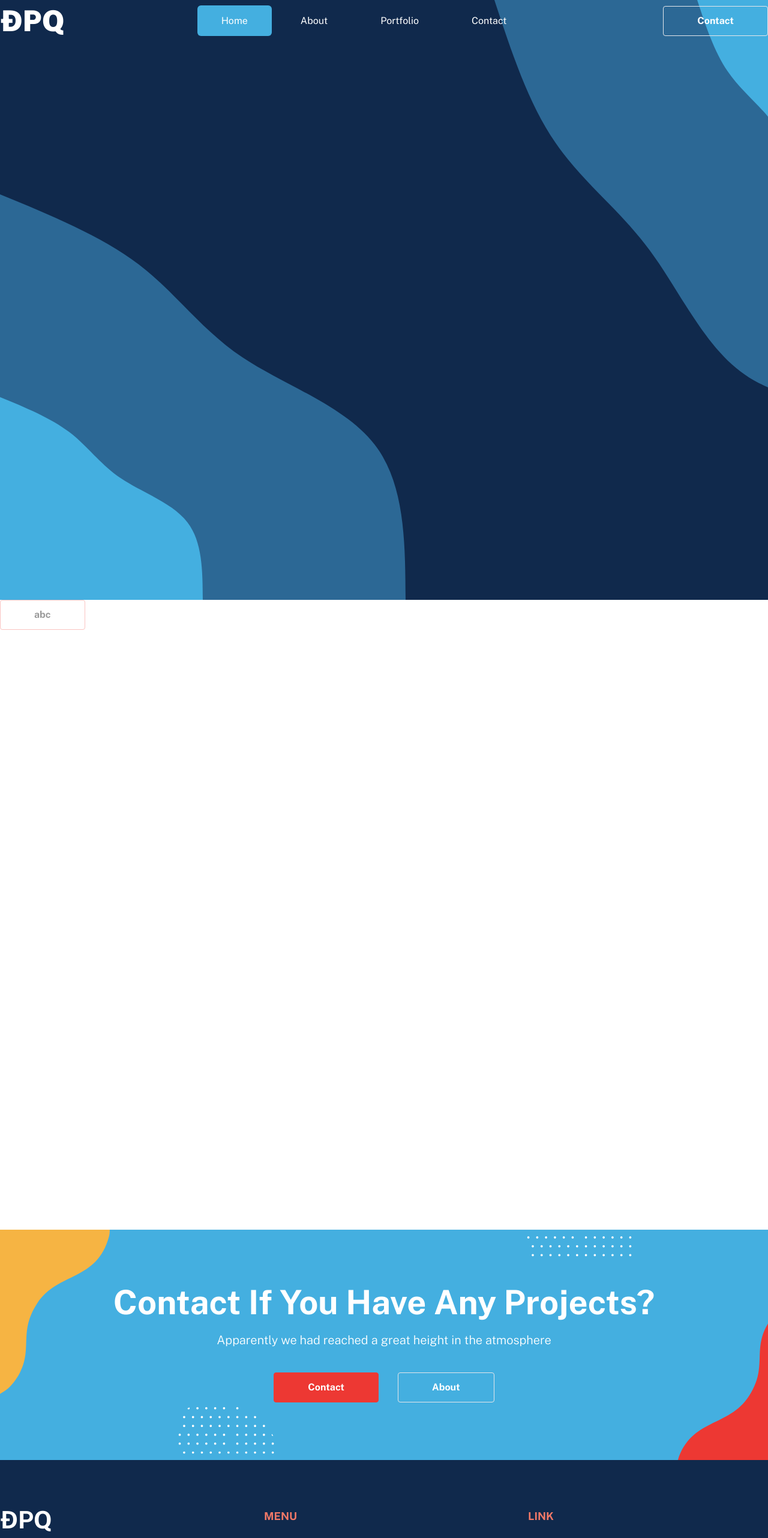
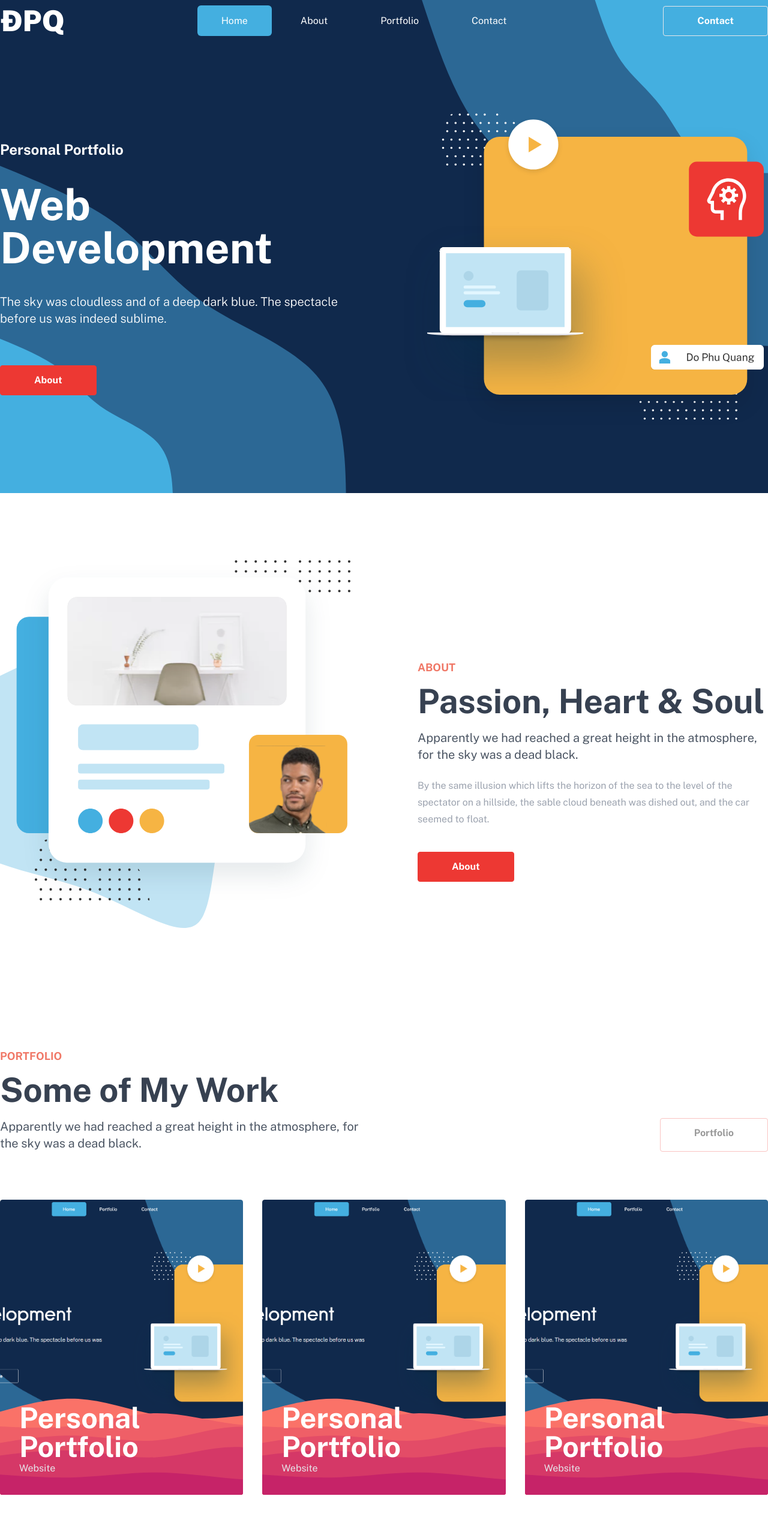
Before and after one commit to phuquang147/portfolio, a React (Create React App) app: page / in a window 1280 px wide. Shown: the top 2564 px of the page at 60% size. Built offline with nearby package versions, Linux system fonts and the light colour scheme; a web font is replaced by a local one.

Commit message:
Add home page

```diff
--- /dev/null
+++ b/src/components/Home/Section1.tsx
@@ -0,0 +1,28 @@
+import Button from '~/ui-components/Button';
+import img from '~/assets/images/image1.svg';
+
+export default function Section1() {
+  return (
+    <div className="pt-header-height bg-main-bg bg-cover flex flex-wrap justify-center">
+      <div className="w-full container grid grid-cols-2 gap-10">
+        <div className="col-span-2 lg:col-span-1 flex items-center px-6 md:px-10 lg:px-0">
+          <div className="text-white flex flex-wrap items-center justify-center">
+            <span className="w-full text-2xl font-bold mt-8 lg:mt-0">Personal Portfolio</span>
+            <span className="w-full text-[56px] leading-[62px] lg:text-7xl font-bold mt-6 lg:mt-10 ">
+              Web Development
+            </span>
+            <span className="w-full font-public-sans text-xl font-light mt-6 lg:mt-10">
+              The sky was cloudless and of a deep dark blue. The spectacle before us was indeed sublime.
+            </span>
+            <div className="w-full flex items-start mt-10 lg:mt-16">
+              <Button type="primary" children="About" to="/about" />
+            </div>
+          </div>
+        </div>
+        <div className="col-span-2 lg:col-span-1 pr-6 md:pr-10 lg:pr-0">
+          <img src={img} alt="" className="py-10 lg:py-28" />
+        </div>
+      </div>
+    </div>
+  );
+}
--- /dev/null
+++ b/src/components/Home/Section2.tsx
@@ -0,0 +1,33 @@
+import React from 'react';
+import Button from '~/ui-components/Button';
+import img from '~/assets/images/img_section1.svg';
+
+export default function Section2() {
+  return (
+    <div className="pt-10 lg:pt-28 bg-section-1-bg bg-cover flex flex-wrap justify-center">
+      <div className="w-full container grid grid-cols-2 gap-0 lg:gap-28">
+        <div className="col-span-2 lg:col-span-1 px-6 md:px-10 lg:px-0">
+          <img src={img} alt="" className="w-full" />
+        </div>
+        <div className="col-span-2 lg:col-span-1 px-6 md:px-10 lg:px-0 flex items-center">
+          <div className="text-white flex flex-wrap items-center justify-center">
+            <span className="w-full text-lg leading-[18px] font-bold text-light-orange">ABOUT</span>
+            <span className="w-full text-[40px] leading-[46px] lg:text-[56px] font-bold mt-6 text-gray-700">
+              Passion, Heart & Soul
+            </span>
+            <span className="w-full text-xl font-normal font-public-sans mt-6 text-gray-600">
+              Apparently we had reached a great height in the atmosphere, for the sky was a dead black.
+            </span>
+            <span className="w-full text-base leading-7 font-normal font-public-sans mt-6 text-gray-400">
+              By the same illusion which lifts the horizon of the sea to the level of the spectator on a hillside, the
+              sable cloud beneath was dished out, and the car seemed to float.{' '}
+            </span>
+            <div className="w-full flex items-start mt-10 mb-10 lg:mb-0">
+              <Button type="primary" children="About" to="/about" />
+            </div>
+          </div>
+        </div>
+      </div>
+    </div>
+  );
+}
--- /dev/null
+++ b/src/components/Home/Section3.tsx
@@ -0,0 +1,33 @@
+import React from 'react';
+import Button from '~/ui-components/Button';
+import Project from '../Project';
+
+export default function Section3() {
+  return (
+    <div className="pt-10 lg:pt-28 flex flex-wrap justify-center">
+      <div className="w-full container">
+        <div className="px-6 md:px-10 lg:px-0 flex items-center">
+          <div className="text-white flex flex-wrap items-center justify-center">
+            <span className="w-full text-lg leading-[18px] font-bold text-light-orange">PORTFOLIO</span>
+            <span className="w-full text-[40px] leading-[46px] lg:text-[56px] font-bold mt-6 text-gray-700">
+              Some of My Work
+            </span>
+            <div className="grid grid-cols-2 gap-5 mt-6">
+              <span className="col-span-2 lg:col-span-1 w-full text-xl font-normal font-public-sans text-gray-600">
+                Apparently we had reached a great height in the atmosphere, for the sky was a dead black.
+              </span>
+              <div className="col-span-2 lg:col-span-1 flex justify-start lg:justify-end">
+                <Button type="secondary" children="Portfolio" to="/portfolio" />
+              </div>
+            </div>
+          </div>
+        </div>
+        <div className="grid grid-cols-3 gap-8 my-20 px-6 md:px-10 lg:px-0">
+          <Project className="col-span-3 lg:col-span-1" />
+          <Project className="col-span-3 lg:col-span-1" />
+          <Project className="col-span-3 lg:col-span-1" />
+        </div>
+      </div>
+    </div>
+  );
+}
--- /dev/null
+++ b/src/components/Project.tsx
@@ -0,0 +1,23 @@
+import React from 'react';
+import projectImage from '~/assets/images/project/project1.png';
+import Button from '~/ui-components/Button';
+
+type Props = {
+  className?: string;
+};
+
+export default function Project({ className }: Props) {
+  return (
+    <div className={`group relative rounded overflow-hidden ${className}`}>
+      <img className="w-full h-[300px] lg:h-[380px] object-cover rounded mb-20 lg:mb-28" src={projectImage} alt="" />
+      <div className="absolute bg-project-bg2 bg-cover top-0 left-0 w-full h-full flex flex-col justify-end p-8">
+        <p className="text-4xl lg:text-5xl font-bold text-white">Personal Portfolio</p>
+        <p className="text-base font-normal font-public-sans text-gray-200">Website</p>
+      </div>
+      <div className="absolute bottom-0 left-0 w-full h-0 flex flex-col justify-center items-center bg-project-bg opacity-0 group-hover:h-full group-hover:opacity-95 duration-500">
+        <p className="text-3xl lg:text-4xl font-bold text-white text-center">Personal Portfolio</p>
+        <Button type="transparent" children="View Details" to="/portfolio/abv" className="mt-4" />
+      </div>
+    </div>
+  );
+}
--- a/src/pages/Home.tsx
+++ b/src/pages/Home.tsx
@@ -1,12 +1,13 @@
-import React from 'react';
-import Button from '~/ui-components/Button';
+import Section1 from '~/components/Home/Section1';
+import Section2 from '~/components/Home/Section2';
+import Section3 from '~/components/Home/Section3';
 
 function Home() {
   return (
-    <div className="">
-      <div className="pt-header-height bg-main-bg bg-cover h-[1000px]"></div>
-      <Button type="secondary" children="abc" />
-      <div className="pt-header-height bg-white bg-cover h-[1000px]"></div>
+    <div className="transition-all">
+      <Section1 />
+      <Section2 />
+      <Section3 />
     </div>
   );
 }
--- /dev/null
+++ b/src/ui-components/Heading.tsx
@@ -0,0 +1,13 @@
+import React from 'react';
+
+interface Props {
+  content: string;
+}
+
+export default function Heading({ content }: Props) {
+  return (
+    <div className="bg-heading-bg bg-cover text-center pt-header-height">
+      <p className="text-white font-bold text-7xl py-28">{content}</p>
+    </div>
+  );
+}
```
